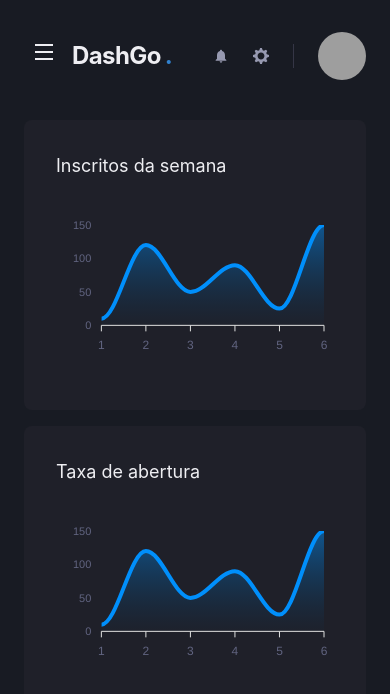
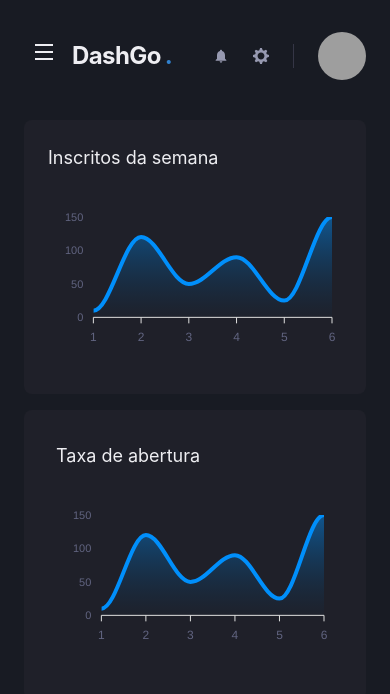
Before and after one commit to Stealty/dashgo, a Next.js app: page /dashboard in a window 390 px wide. Shown: the top 694 px of the page. Built offline with nearby package versions, Linux system fonts and the light colour scheme; grey boxes are pictures that could not be loaded.

Commit message:
feat/responsiveness: dashboard

```diff
--- a/src/pages/dashboard.tsx
+++ b/src/pages/dashboard.tsx
@@ -73,7 +73,7 @@
           minChildWidth="320px"
           alignContent="flex-start"
         >
-          <Box p="8" bg="gray.800" borderRadius={8}>
+          <Box p={["6", "8"]} bg="gray.800" borderRadius={8}>
             <Text fontSize="large" mb="4">
               Inscritos da semana
             </Text>
```
